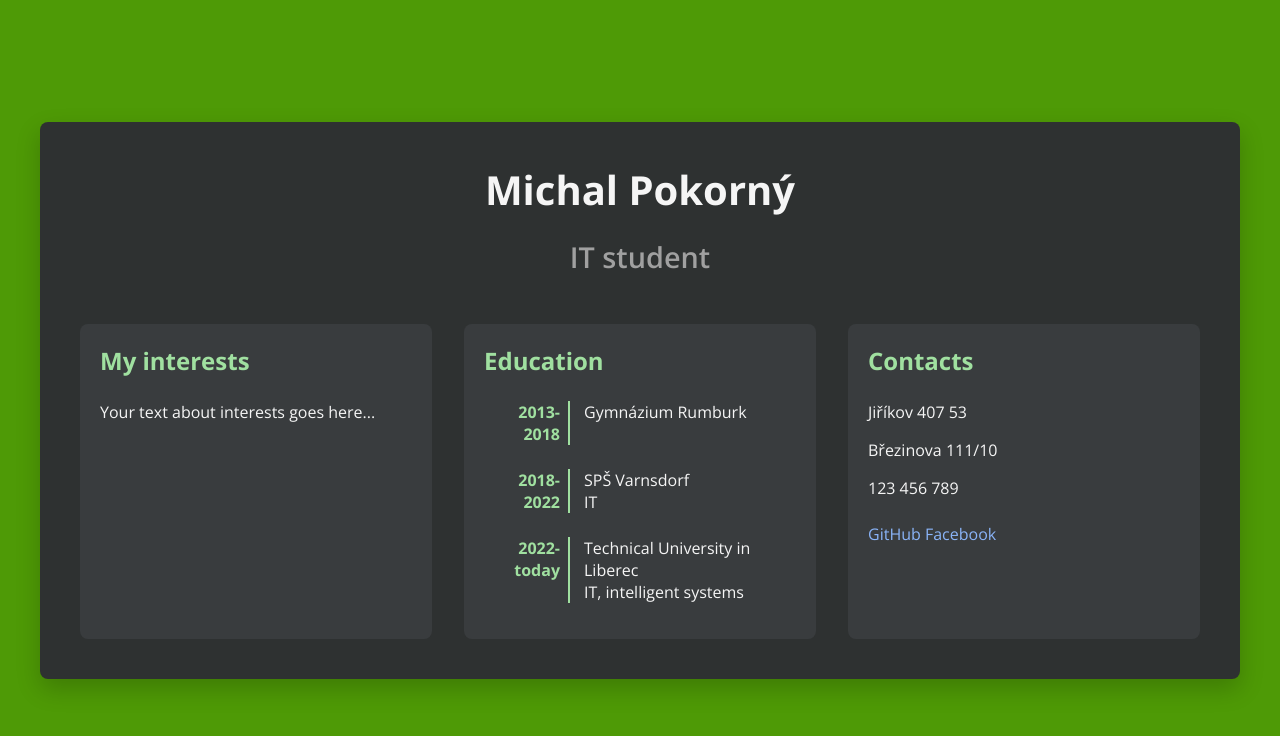
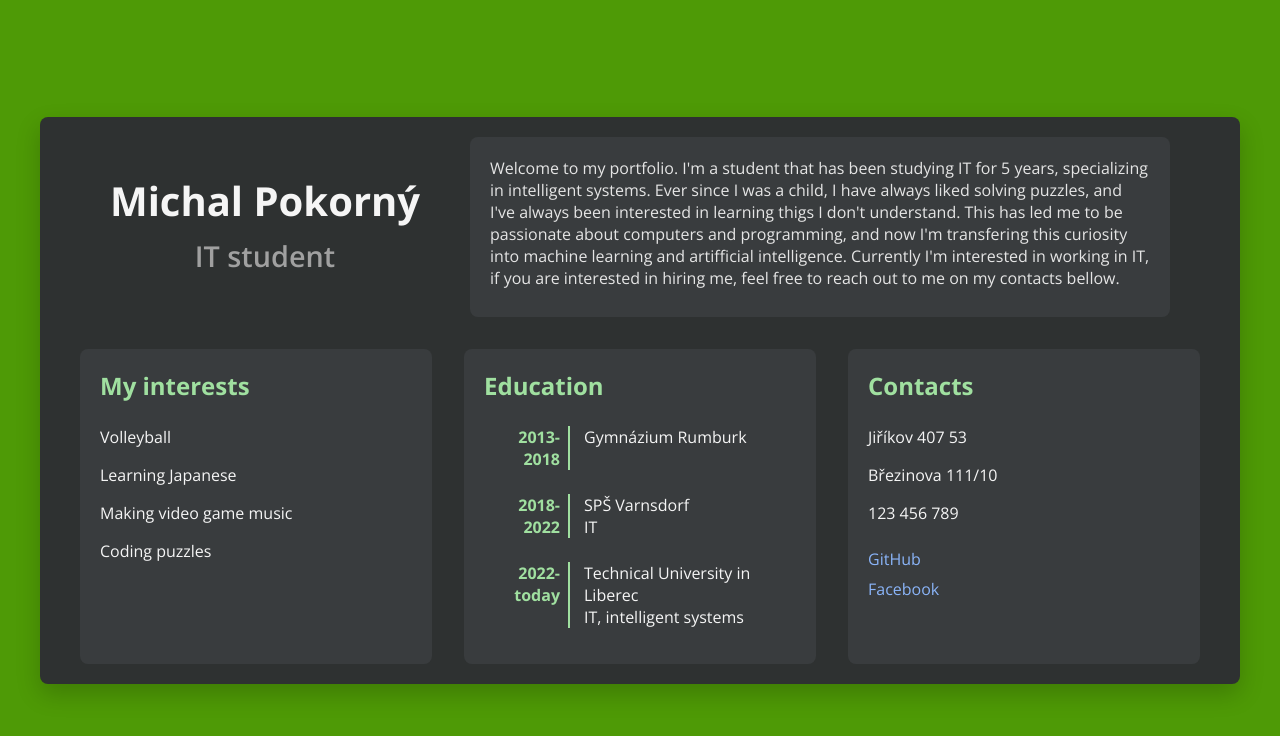
Before and after one commit to MichalPKN/Portfolio, a plain HTML site: page index.html in a window 1280 px wide. Drawn offline with nearby package versions, Linux system fonts and the light colour scheme.

Commit message:
update 2

```diff
--- a/index.html
+++ b/index.html
@@ -48,7 +48,9 @@
         }
 
         .viz .about {
-            margin-top: 3em;
+            max-height: 800px;
+            height: 100%;
+            margin-top: 2em;
             text-align: left;
             display: grid;
             grid-template-columns: repeat(3, 1fr);
@@ -120,6 +122,41 @@
             bottom: 0;
         }
 
+        /* Improved CSS for the "about-me" section */
+        .header {
+            display: flex;
+            justify-content: space-evenly;
+            align-items: center;
+        }
+
+        .about-me {
+            text-align: left;
+            margin-top: 0;
+            margin-left: 20px;
+            padding: 20px;
+            background: #393c3e; /* Matching the background of other sections */
+            border-radius: 8px;
+            max-width: 700px; /* Adjust the width as needed */
+        }
+
+        .about-me p {
+            color: #e5e5e5;
+            margin-bottom: 0.5em;
+            font-size: 1em; /* A slightly smaller font size */
+        }
+
+        /* Ensure the .viz styling applies to the new header section */
+        .viz .header h1,
+        .viz .header h2 {
+            width: 100%;
+            margin-bottom: 0.2em; /* Less space below the headers */
+        }
+
+        /* Adjust the top padding to align with the new header */
+        .viz {
+            padding: 20px 40px;
+        }
+
     </style>
     <meta charset="UTF-8">
     <title>Michal Pokorný</title>
@@ -128,12 +165,28 @@
 <body>
     <main>
         <div class="viz">
-            <h1>Michal Pokorný</h1>
-            <h2>IT student</h2>
+            <div class="header">
+                <!-- Your name and title -->
+                <div>
+                    <h1>Michal Pokorný</h1>
+                    <h2>IT student</h2>
+                </div>
+                <!-- About Me section -->
+                <div class="about-me">
+                    <p>Welcome to my portfolio. I'm a student that has been studying IT for 5 years, specializing in intelligent systems.
+                        Ever since I was a child, I have always liked solving puzzles, and I've always been interested in learning thigs I don't understand.
+                        This has led me to be passionate about computers and programming, and now I'm transfering this curiosity into machine learning and artifficial intelligence.
+                        Currently I'm interested in working in IT, if you are interested in hiring me, feel free to reach out to me on my contacts bellow.
+                    </p>
+                </div>
+            </div>
             <div class="about">
                 <div>
                     <h3>My interests</h3>
-                    <p>Your text about interests goes here...</p>
+                    <p>Volleyball</p>
+                    <p>Learning Japanese</p>
+                    <p>Making video game music</p>
+                    <p>Coding puzzles</p>
                 </div>
                 <div>
                     <h3>Education</h3>
@@ -153,8 +206,8 @@
                     <p>Jiříkov 407 53</p>
                     <p>Březinova 111/10</p>
                     <p>123 456 789</p>
-                    <a href="index.html">GitHub</a>
-                    <a href="index.html">Facebook</a>
+                    <a href="https://github.com/MichalPKN">GitHub</a><br>
+                    <a href="https://www.facebook.com/Miapp1234">Facebook</a>
                 </div>
             </div>
         </div>
```
